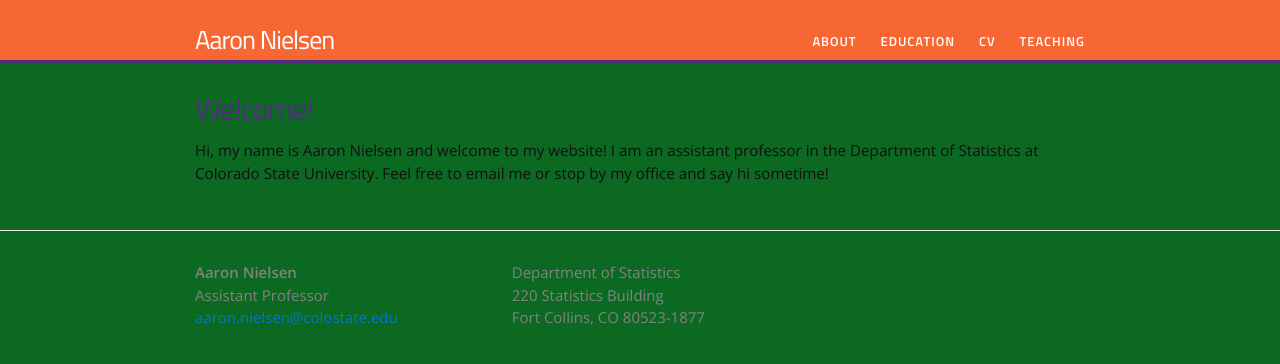
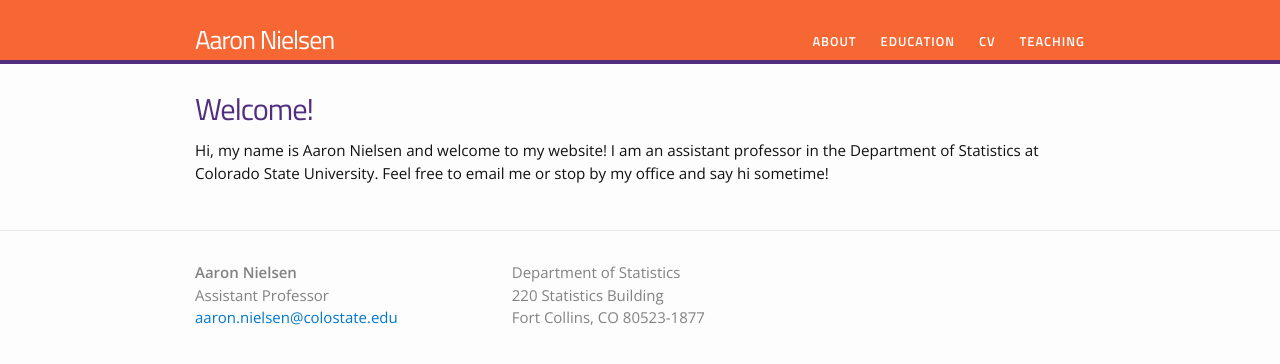
Before and after one commit to aaron-nielsen/aaron-nielsen.github.io, a Jekyll site: the page built from index.html, in a window 1280 px wide. Shown: the top 364 px of the page. Built offline with Jekyll 4.4.1, drawn with Linux system fonts in a browser that asks for light colours.

Commit message:
Update main.scss

```diff
--- a/css/main.scss
+++ b/css/main.scss
@@ -14,7 +14,7 @@ $base-line-height: 1.5;
 $spacing-unit:     30px;
 
 $text-color:       #111;
-$background-color: #0c6921;
+$background-color: #fdfdfd;
 $brand-color:      #0077CC;
 
 // $gameday-sky: #109dc0;
```
